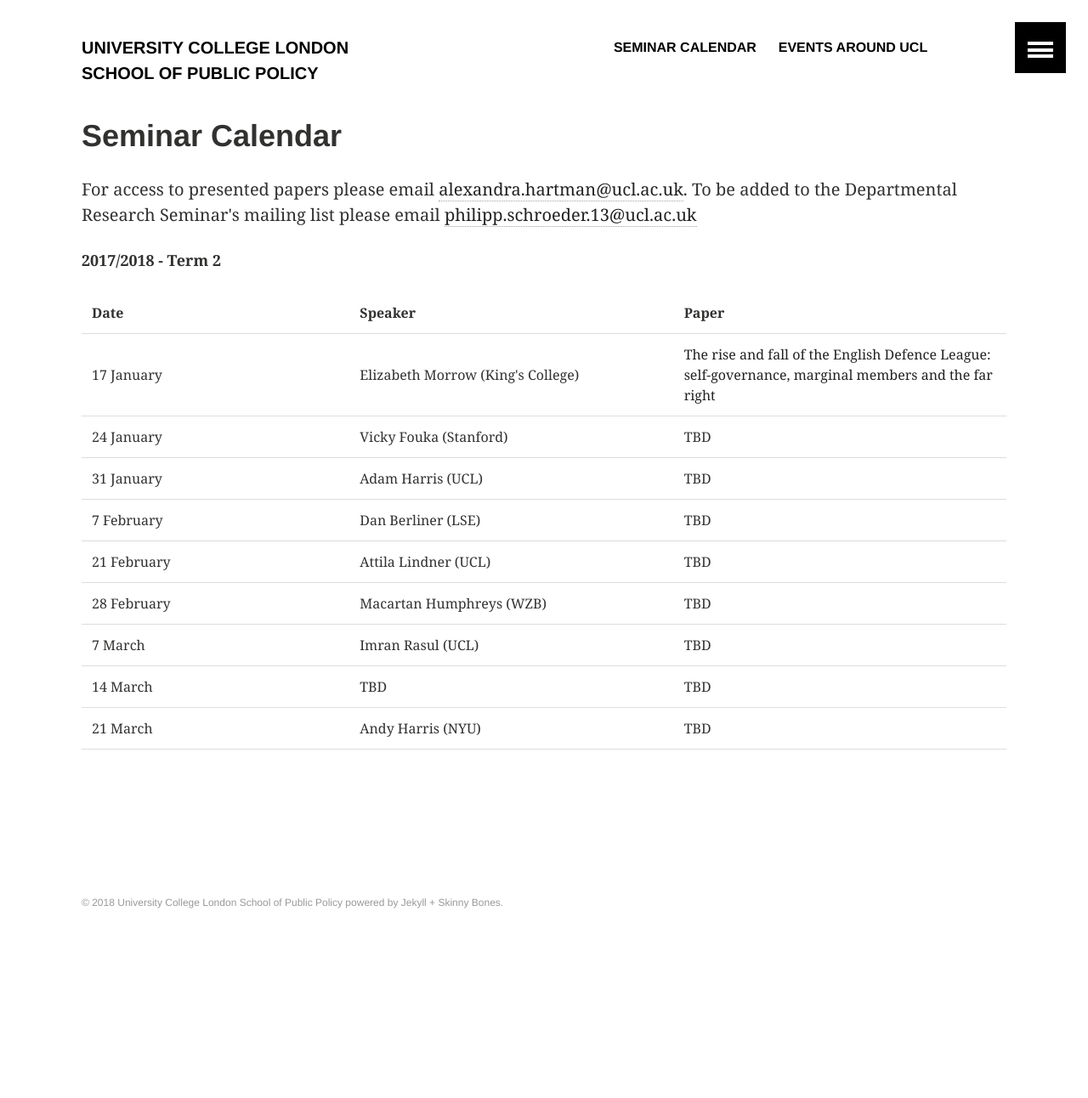
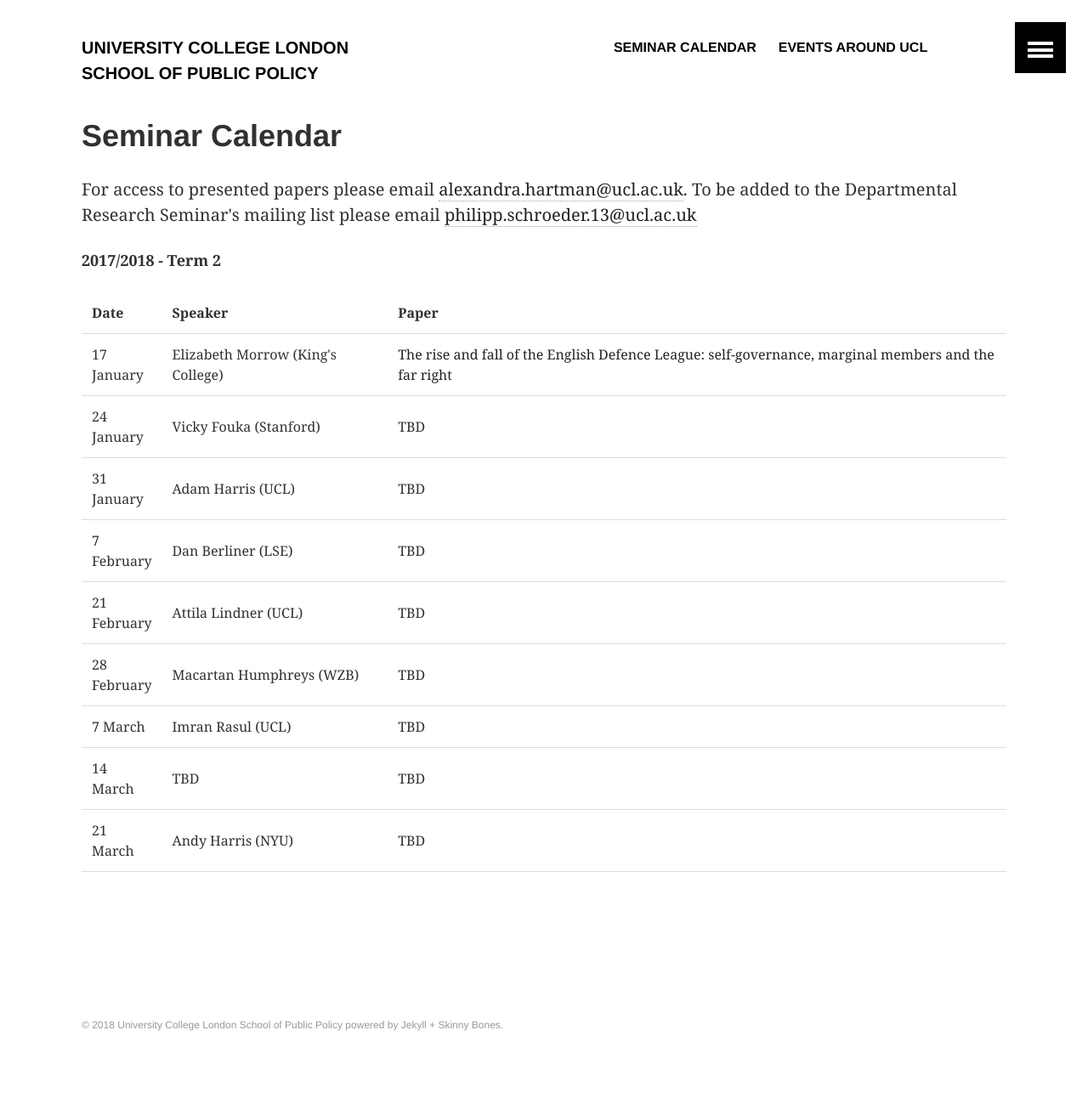
Before and after one commit to phischroeder/drs_page, a Jekyll site: the page built from calendar/index.html, in a window 1280 px wide. Shown: the whole page at 85% size. Built offline with Jekyll 4.4.1, drawn with Linux system fonts in a browser that asks for light colours; before the commit the page ends 1148 px from its top, so only the background shows below that.

Commit message:
Update index.html

```diff
--- a/calendar/index.html
+++ b/calendar/index.html
@@ -8,8 +8,6 @@ title: "Seminar Calendar"
 <p><b>2017/2018 - Term 2</b></p>
 <TABLE>
   <col width="40">
-  <col width="20">
-  <col width="100">
    <TR>
      <TD><b>Date</b></TD>
      <TD><b>Speaker</b></TD>
```
